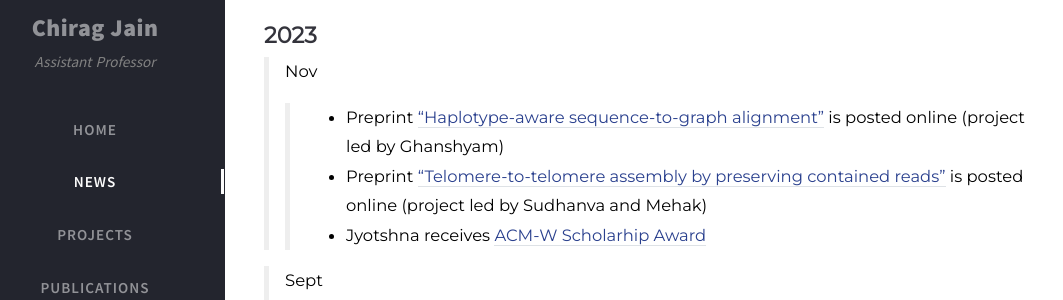
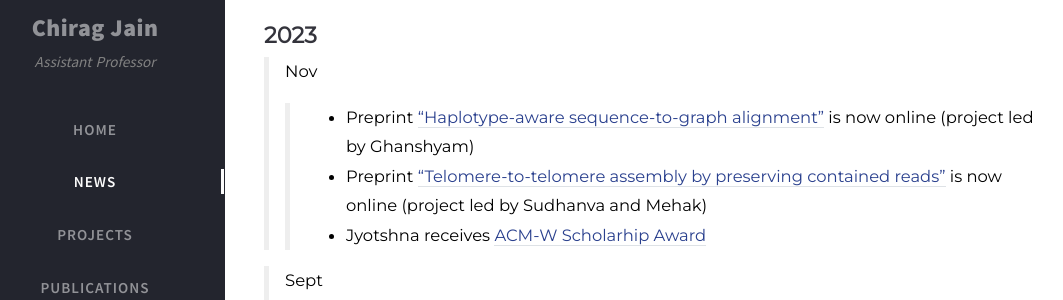
Before and after one commit to at-cg/at-cg.github.io, a Jekyll site: the page built from tabs/new.md, in a window 1280 px wide and 900 px high. Shown: the part 146-446 px from the top of the window, without its empty margins (35-1098 px from the left). Built offline with Jekyll 4.4.1, drawn with Linux system fonts in a browser that asks for light colours; nearby versions of some CDN libraries; comment, search, counter and statistics services are not loaded.

Commit message:
Update new.md

```diff
--- a/tabs/new.md
+++ b/tabs/new.md
@@ -22,8 +22,8 @@ type: news
 ## **2023**
 
 >Nov
->> - Preprint ["Haplotype-aware sequence-to-graph alignment"](https://doi.org/10.1101/2023.11.15.566493) is posted online (project led by Ghanshyam)
->> - Preprint ["Telomere-to-telomere assembly by preserving contained reads"](https://doi.org/10.1101/2023.11.07.565066) is posted online (project led by Sudhanva and Mehak)
+>> - Preprint ["Haplotype-aware sequence-to-graph alignment"](https://doi.org/10.1101/2023.11.15.566493) is now online (project led by Ghanshyam)
+>> - Preprint ["Telomere-to-telomere assembly by preserving contained reads"](https://doi.org/10.1101/2023.11.07.565066) is now online (project led by Sudhanva and Mehak)
 >> - Jyotshna receives [ACM-W Scholarhip Award](https://women.acm.org/scholarships/)
 
 >Sept
```
